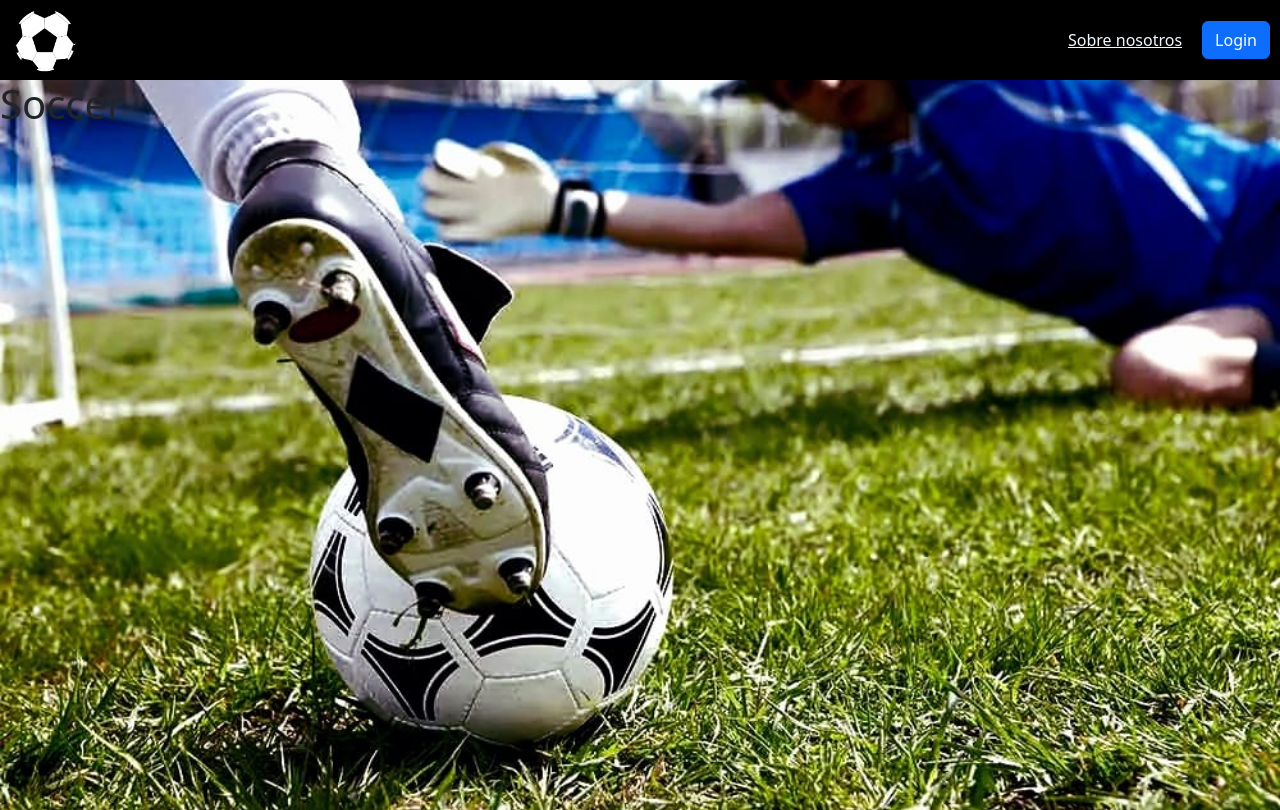
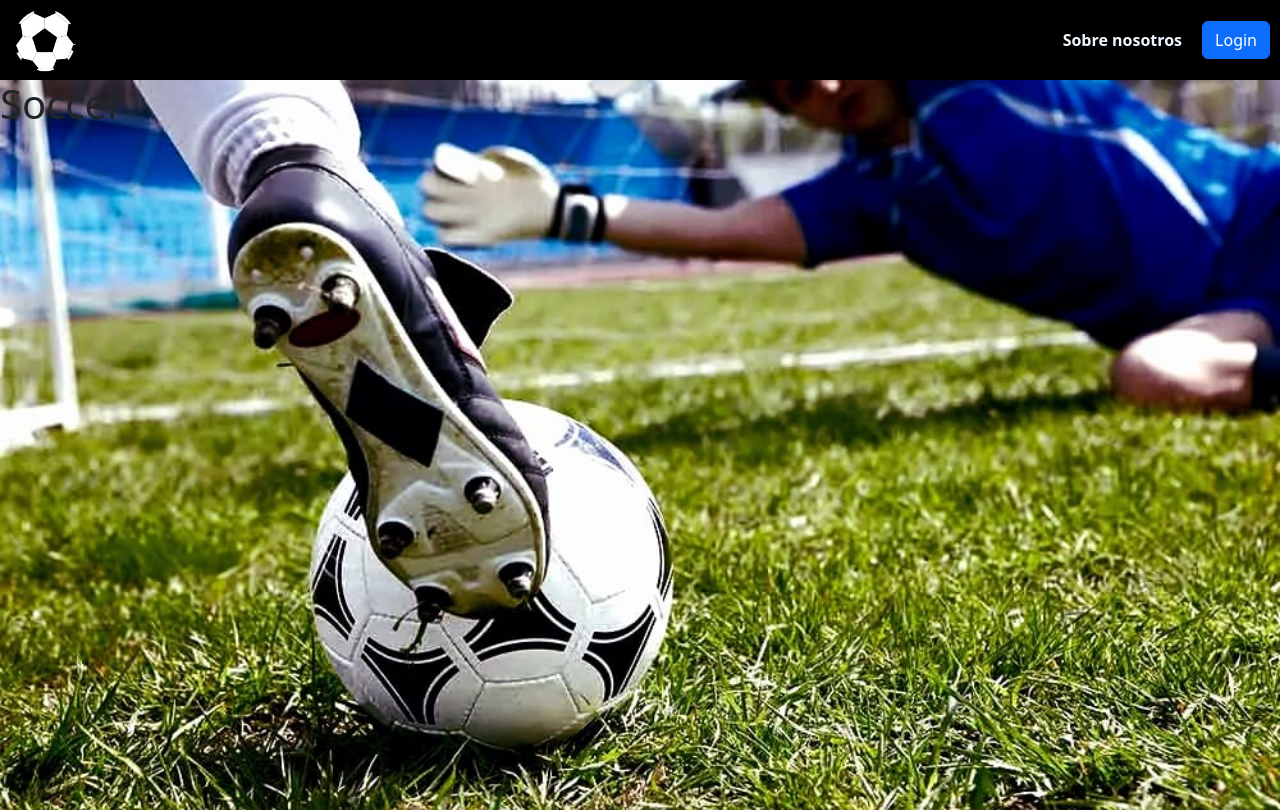
Before and after one commit to FacuNan/Maqueta-soccer, a plain HTML site: page index.html in a window 1280 px wide. Drawn offline with nearby package versions, Linux system fonts and the light colour scheme; files whose address does not match are found by name.

Commit message:
estilos de letra

```diff
--- a/style.css
+++ b/style.css
@@ -19,6 +19,14 @@ header img{
     justify-content: flex-end;
     align-items: center;
 
+}
+.botones a{
+    text-decoration: none;
+    font-weight: 700;
+}
+
+.botones a:hover{
+    font-size: 17px;
 }
 
 .boton{
@@ -64,7 +72,6 @@ header img{
     background-image: url(./Img/WhatsApp\ Image\ 2023-07-02\ at\ 11.19.21\ PM.jpeg);
     background-repeat: no-repeat;
     background-size: cover;
-    background-position: center;
     width:100%;
     height:calc(100vh - 70px);
 
```
